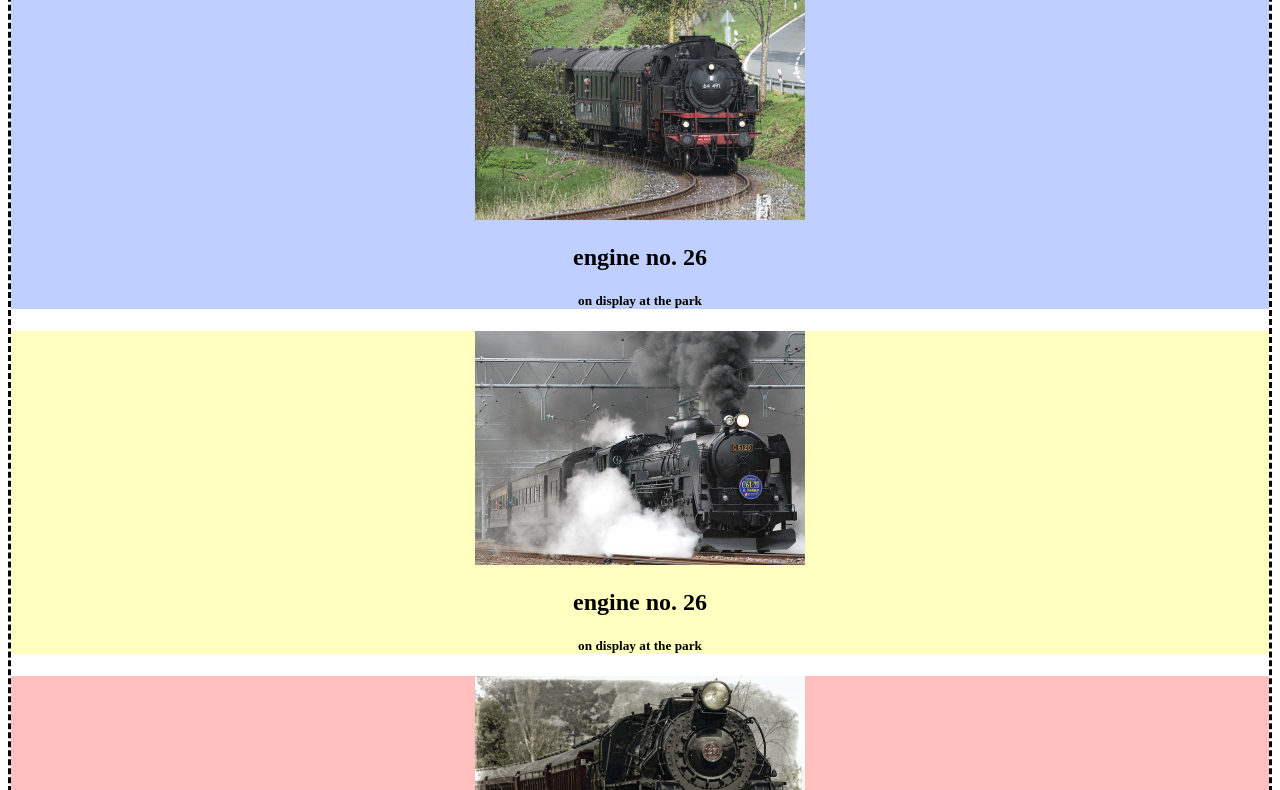
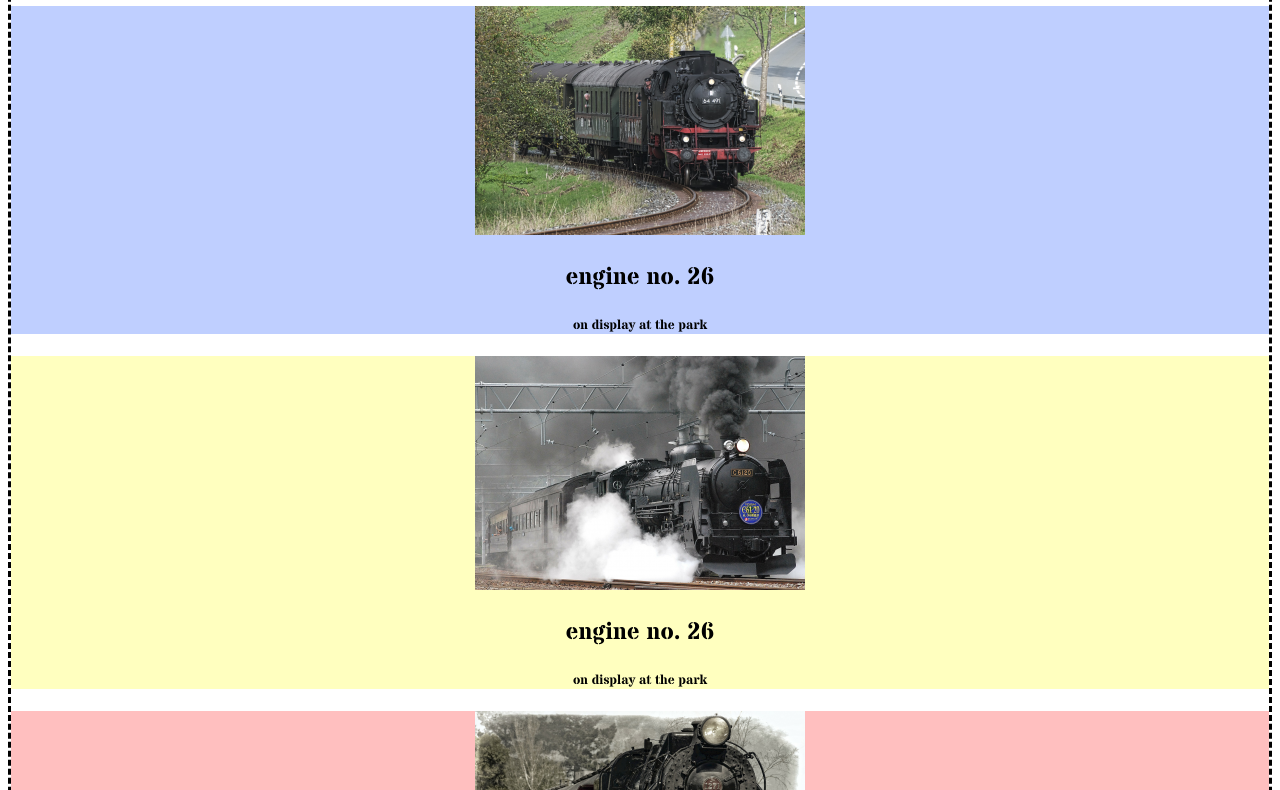
Before and after one commit to shelleydogra/steam, a plain HTML site: page index.html in a window 1280 px wide. Shown: the part 147-937 px from the top of the page. Drawn offline with nearby package versions, Linux system fonts and the light colour scheme.

Commit message:
Body Font: Stardos Stencil

```diff
--- a/css/style.css
+++ b/css/style.css
@@ -1,10 +1,10 @@
 /* CSS - MASTER */
 
-@import url('https://fonts.googleapis.com/css?family=Lobster+Two:400,400i,700');
+@import url('https://fonts.googleapis.com/css?family=Stardos+Stencil:700');
 
 
 body {
-	font-family: 'Lobster Two' Bold ; text-align: center;
+	font-family: 'Stardos Stencil', cursive ; text-align: center;
 }
 
 header {
```
